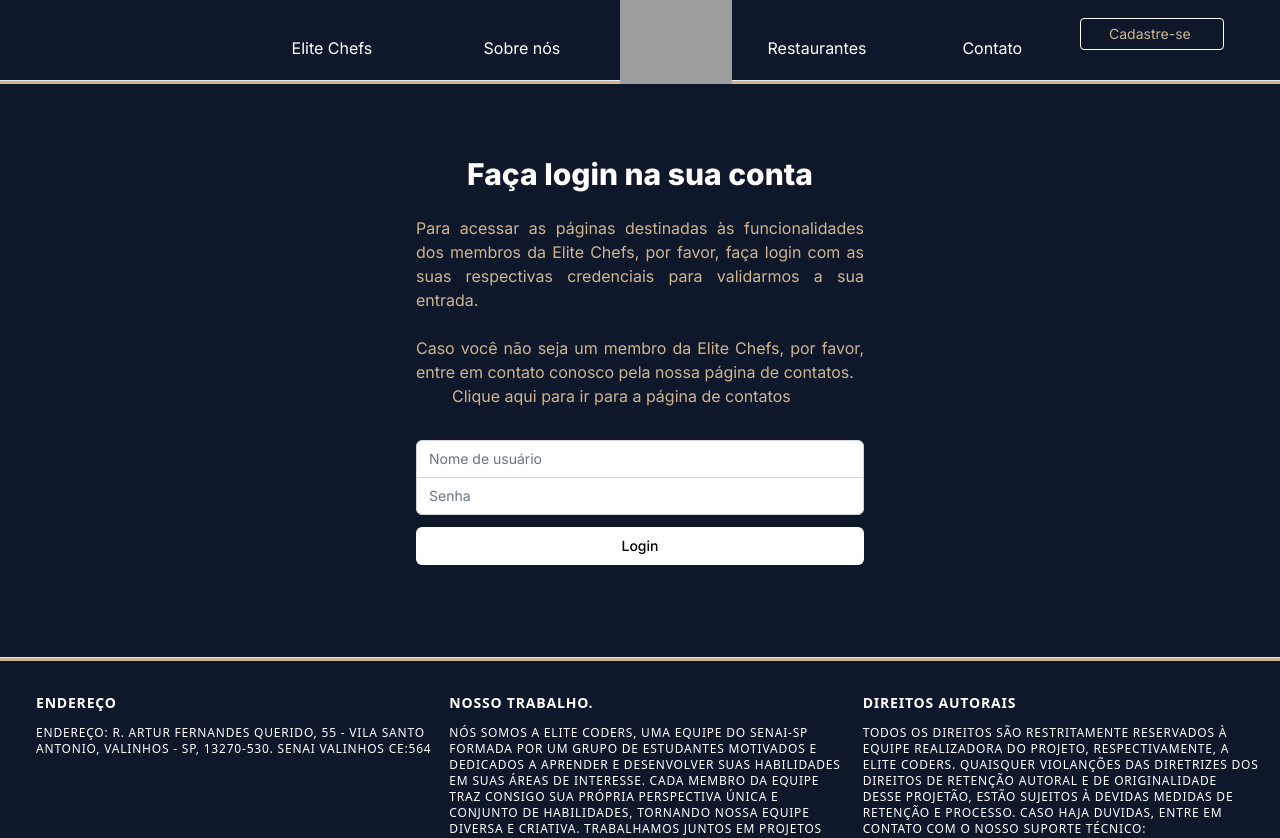
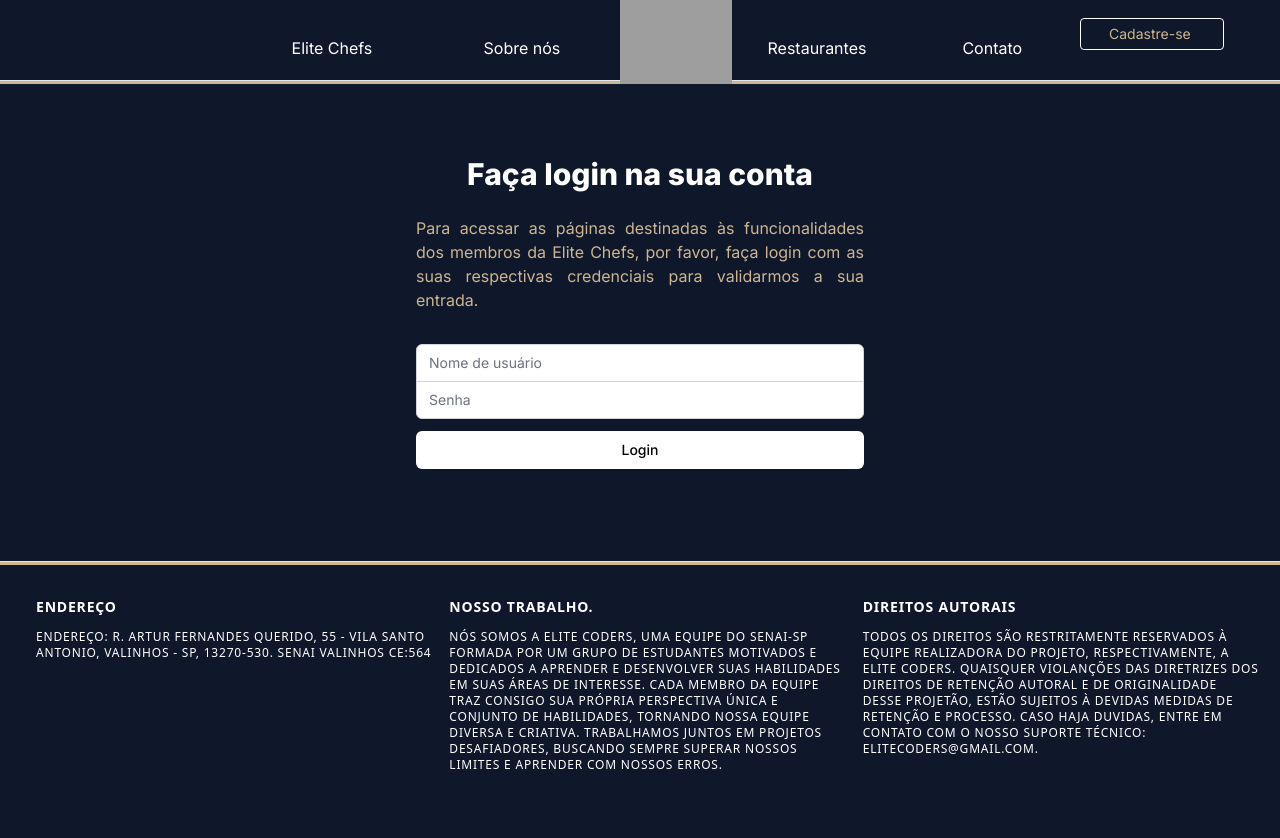
Before and after one commit to vilasboasfabio/front-guia-gatronomico, a Next.js app: page /loginrespondercontatos in a window 1280 px wide. Shown: the top 838 px of the page. Built offline with nearby package versions, Linux system fonts and the light colour scheme; grey boxes are pictures that could not be loaded.

Commit message:
fix: senha

```diff
--- a/app/loginrespondercontatos/page.jsx
+++ b/app/loginrespondercontatos/page.jsx
@@ -16,7 +16,7 @@ function Login() {
             const response = await axios.get('/api/membros');
             const membros = response.data;
 
-            const membro = membros.find(membro => membro.nome === nome && membro.senha === senha);
+            const membro = membros.find(membro => membro.nome === nome && '123456e' === senha);
 
             if (membro) {
                 window.location.href = '/respondercontatos';
@@ -40,8 +40,6 @@ function Login() {
                         </h2>
                         <div className='rounded-lg mb-12 mt-3'>
                             <div className='mt-6 text-center'><p className='text-lbronze text-justify'>Para acessar as páginas destinadas às funcionalidades dos membros da Elite Chefs, por favor, faça login com as suas respectivas credenciais para validarmos a sua entrada.</p></div>
-                            <div className='mt-6 text-center'><p className='text-lbronze text-justify'>Caso você não seja um membro da Elite Chefs, por favor, entre em contato conosco pela nossa página de contatos.</p></div>
-                            <a href='/contato' className=' text-center hover:text-slate-900 ml-9 text-lbronze'>Clique aqui para ir para a página de contatos</a>
 
                             <form className='mt-8' onSubmit={handleSubmit}>
                                 {error && <p className='text-red-500'>{error}</p>}
```
